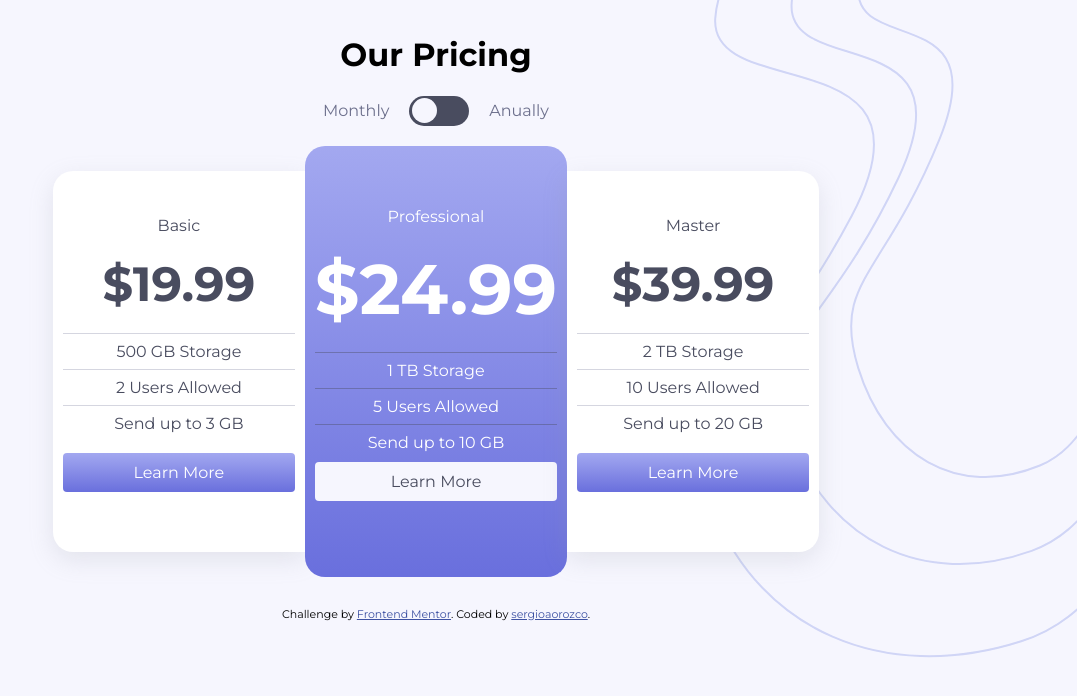
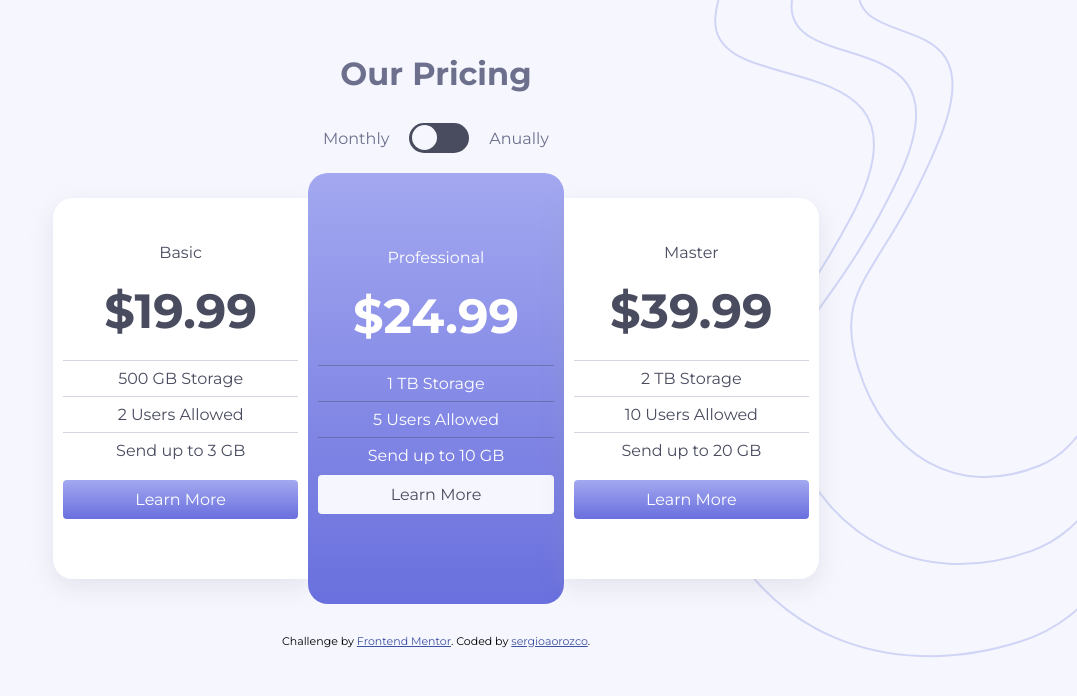
Before and after one commit to Sergioaorozco/Toggle-Pricing-Component, a plain HTML site: page index.html in a window 1280 px wide. Shown: the whole page, without its empty margins (203-1280 px from the left). Drawn offline with Linux system fonts and the light colour scheme.

Commit message:
Organize styles to improve its appeareance

```diff
--- a/style.css
+++ b/style.css
@@ -86,10 +86,6 @@ body {
   padding-inline: 10px;
 }
 
-.professional .monthly-billing {
-  font-size: 70px;
-}
-
 .professional-content,
 .basic-content,
 .master-content {
@@ -146,7 +142,7 @@ body {
   opacity: 0.8;
 }
 
-h2 {
+h1 {
   margin-top: 40px;
   margin-bottom: 30px;
   color: var(--GrayishBlue);
@@ -205,13 +201,9 @@ input:checked + label {
 .attribution a {
   color: hsl(228, 45%, 44%);
 }
-*/
 
-
-
-
- /* Media Queries Implementation */
-  @media only screen and (min-width: 768px) {
+/* Media Queries Implementation */
+@media only screen and (min-width: 768px) {
 }
 
 @media (min-width: 1025px) {
```
Also changed, not shown: index.js (+13 -0 lines).
